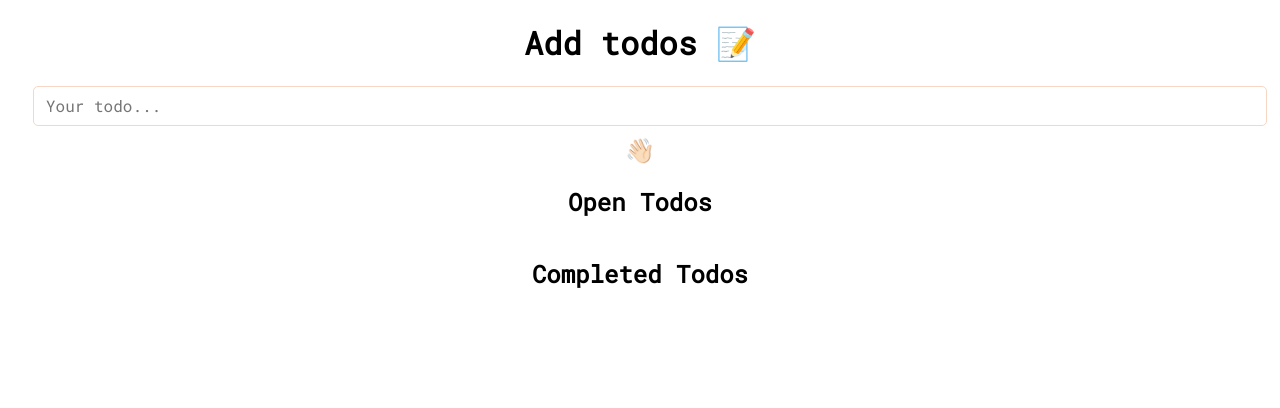
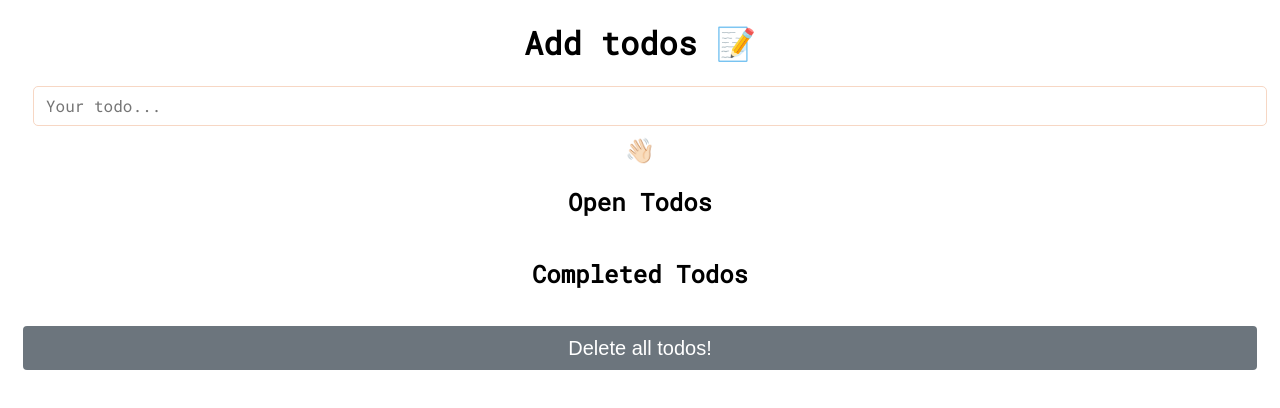
Before and after one commit to bennymeier/react-todo-app, a React (Create React App) app: page / in a window 1280 px wide. Shown: the top 408 px of the page. Built offline with nearby package versions, Linux system fonts and the light colour scheme.

Commit message:
Add new stylings for delete all button, add the functionality to clear the localStorage and the state

```diff
--- a/src/App.css
+++ b/src/App.css
@@ -67,3 +67,39 @@ li {
     height: 100%;
     font-size: 10px;
 }
+
+.btn-block {
+    display: block;
+    width: 100%;
+}
+
+.btn-secondary {
+    color: #fff;
+    background-color: #6c757d;
+    border-color: #6c757d;
+}
+
+.btn-lg {
+    padding: .5rem 1rem;
+    font-size: 1.25rem;
+    line-height: 1.5;
+    border-radius: .3rem;
+}
+
+.btn {
+    display: inline-block;
+    text-align: center;
+    white-space: nowrap;
+    vertical-align: middle;
+    -webkit-user-select: none;
+    -moz-user-select: none;
+    -ms-user-select: none;
+    user-select: none;
+    border: 1px solid transparent;
+    padding: .375rem .75rem;
+    border-radius: .25rem;
+}
+
+.btn:hover {
+    cursor: pointer;
+}
--- a/src/App.js
+++ b/src/App.js
@@ -8,6 +8,9 @@ const Todo = (props) => {
     </li>
   );
 }
+const DeleteAllBtn = (props) => {
+  return (<button onClick={props.addDeleteHandler} className="btn btn-secondary btn-block btn-lg">Delete all todos!</button>);
+};
 class App extends React.Component {
   constructor() {
     super();
@@ -31,6 +34,7 @@ class App extends React.Component {
         <ul>
           {this.state.todos.map((todo) => todo.isDone && <Todo addClickHandler={() => this.deleteFromLocalStorage(todo.key)} key={`${todo.key}_done`} todo={todo.text} datetime={todo.datetime} />)}
         </ul>
+        <DeleteAllBtn addDeleteHandler={() => this.deleteAll()} />
       </div>
     );
   }
@@ -42,15 +46,35 @@ class App extends React.Component {
       this.add();
     }
   }
+  async deleteAll() {
+    try {
+      await this.deleteStorage();
+      this.setState({ todos: [] });
+    } catch (err) {
+      console.error(err);
+    }
+  }
+  deleteStorage() {
+    return new Promise((resolve) => {
+      localStorage.clear();
+      resolve();
+    });
+  }
+  validateInput() {
+    return this.todoField.current.value.length > 0;
+  }
   async add() {
-    return new Promise((resolve) => {
+    return new Promise((resolve, reject) => {
+      if (!this.validateInput()) {
+        return reject("Todo is missing!");
+      }
       const todo = { text: this.todoField.current.value, datetime: new Date().toLocaleString(), isDone: false };
       const key = this.uniqueId();
       const todoWithKey = { ...todo, key }
       this.setState({ todos: [...this.state.todos, todoWithKey] }, async () => await this.addToLocalStorage(key, todo));
       this.clearInput();
       resolve();
-    });
+    }).catch((err) => console.error(err));
   }
   async done(key) {
     return new Promise(async (resolve, reject) => {
```
